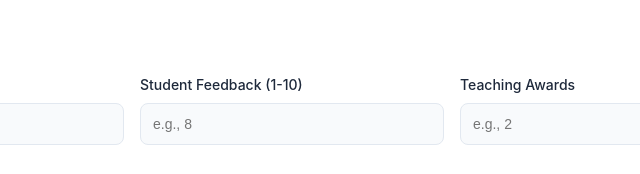
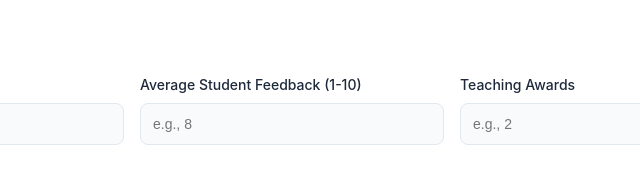
Before and after one commit to praveengujjar/evaluation, a plain HTML site: page index.html in a window 1280 px wide. Shown: the part 1174-1348 px from the top of the page, 348-988 px from the left. Drawn offline with Linux system fonts and the light colour scheme.

Commit message:
Update index.html

```diff
--- a/index.html
+++ b/index.html
@@ -424,7 +424,7 @@
 
                 <div class="col-4">
                     <div class="form-group">
-                        <label for="student-feedback">Student Feedback (1-10)</label>
+                        <label for="student-feedback">Average Student Feedback (1-10)</label>
                         <input type="number" id="student-feedback" min="1" max="10" placeholder="e.g., 8">
                     </div>
                 </div>
```
